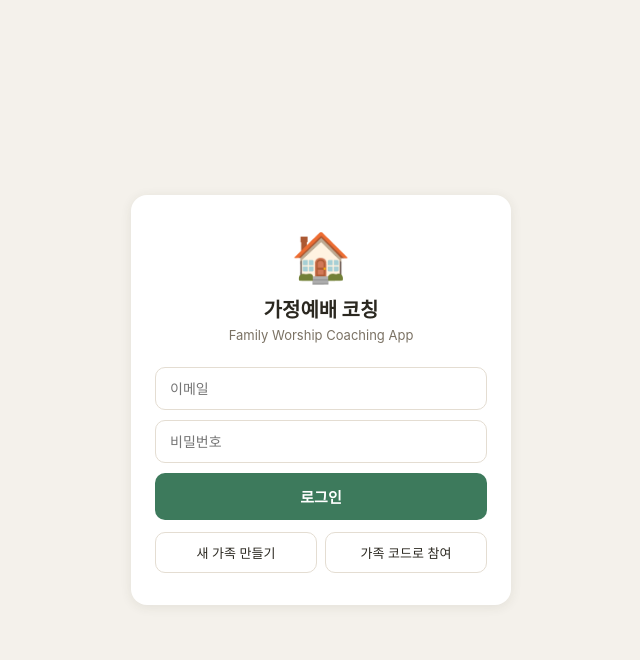
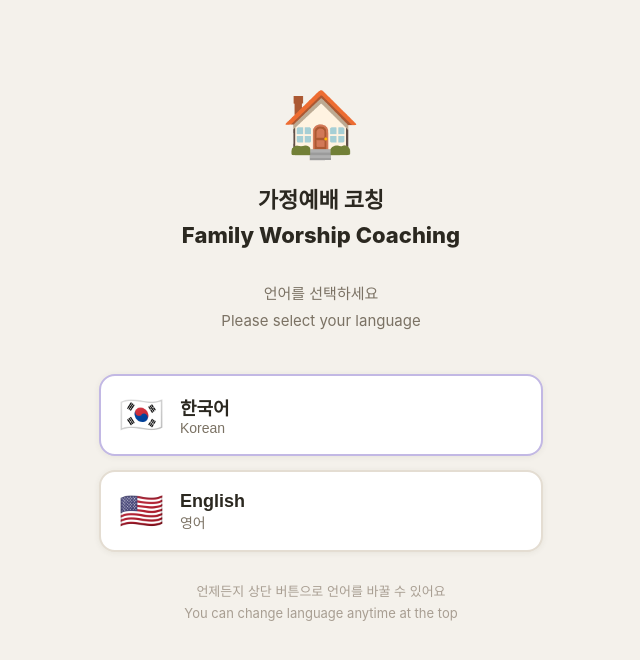
Before and after one commit to seed4you/family-worship-app, a React (Vite) app: page / in a window 1280 px wide. Shown: the top 660 px of the page, without its empty margins (319-959 px from the left). Built offline with nearby package versions, Linux system fonts and the light colour scheme; no server answers.

Commit message:
Update App.jsx

```diff
--- a/src/App.jsx
+++ b/src/App.jsx
@@ -1,11 +1,4 @@
 import React, { useState, useEffect } from "react";
-import { createClient } from '@supabase/supabase-js';
-
-// ── Supabase 연결 ──
-const supabase = createClient(
-  import.meta.env.VITE_SUPABASE_URL,
-  import.meta.env.VITE_SUPABASE_ANON_KEY
-);
 
 // ── 언어 문자열 객체 ──────────────────────────────────────────────
 const STRINGS = {
@@ -1146,72 +1139,6 @@ const HouseMap = ({selected, lang=''}) => (
 
 // ── 앱 ────────────────────────────────────────────────────────
 export default function App() {
-  // ── 인증 상태 ──
-  const [user, setUser] = useState(null);
-  const [authLoading, setAuthLoading] = useState(true);
-  const [authMode, setAuthMode] = useState('login'); // 'login' | 'signup' | 'join'
-  const [authEmail, setAuthEmail] = useState('');
-  const [authPassword, setAuthPassword] = useState('');
-  const [authName, setAuthName] = useState('');
-  const [authRole, setAuthRole] = useState('parent'); // 'parent' | 'child'
-  const [authAgeGroup, setAuthAgeGroup] = useState('child');
-  const [authFamilyCode, setAuthFamilyCode] = useState('');
-  const [authError, setAuthError] = useState('');
-  const [userRole, setUserRole] = useState(null);
-  const [userAgeGroup, setUserAgeGroup] = useState(null);
-
-  useEffect(() => {
-    supabase.auth.getSession().then(({ data: { session } }) => {
-      setUser(session?.user ?? null);
-      if(session?.user) loadMember(session.user.id);
-      else setAuthLoading(false);
-    });
-    const { data: { subscription } } = supabase.auth.onAuthStateChange((_event, session) => {
-      setUser(session?.user ?? null);
-      if(session?.user) loadMember(session.user.id);
-      else { setAuthLoading(false); }
-    });
-    return () => subscription.unsubscribe();
-  }, []);
-
-  const loadMember = async (userId) => {
-    const { data } = await supabase.from('members').select('*').eq('user_id', userId).single();
-    if(data) { setUserRole(data.role); setUserAgeGroup(data.age_group); }
-    setAuthLoading(false);
-  };
-
-  const generateFamilyCode = () => Math.random().toString(36).substring(2,7).toUpperCase();
-
-  const handleSignup = async () => {
-    setAuthError('');
-    const { data, error } = await supabase.auth.signUp({ email: authEmail, password: authPassword });
-    if(error) { setAuthError(error.message); return; }
-    // 가족 생성
-    const code = generateFamilyCode();
-    const { data: family } = await supabase.from('families').insert({ family_name: authName, family_code: code }).select().single();
-    await supabase.from('members').insert({ family_id: family.id, user_id: data.user.id, role: 'parent', age_group: 'adult', name: authName });
-    setUserRole('parent');
-  };
-
-  const handleLogin = async () => {
-    setAuthError('');
-    const { error } = await supabase.auth.signInWithPassword({ email: authEmail, password: authPassword });
-    if(error) setAuthError(error.message);
-  };
-
-  const handleJoin = async () => {
-    setAuthError('');
-    const { data: family } = await supabase.from('families').select('*').eq('family_code', authFamilyCode.toUpperCase()).single();
-    if(!family) { setAuthError('가족 코드를 찾을 수 없어요.'); return; }
-    const { data, error } = await supabase.auth.signUp({ email: authEmail, password: authPassword });
-    if(error) { setAuthError(error.message); return; }
-    await supabase.from('members').insert({ family_id: family.id, user_id: data.user.id, role: authRole, age_group: authAgeGroup, name: authName });
-    setUserRole(authRole);
-    setUserAgeGroup(authAgeGroup);
-  };
-
-  const handleLogout = async () => { await supabase.auth.signOut(); setUserRole(null); };
-
   const [screen, setScreen] = useState('welcome');
   const [lang, setLang] = useState(''); // '' = not selected yet, 'ko', 'en'
   const s_ = S(lang || 'ko'); // current language strings
@@ -1297,83 +1224,7 @@ export default function App() {
   if(screen==='welcome') {
 
     // 언어 선택 화면 — B안: 온보딩 전에 한 번 나옴
-    // ── 로딩 중 ──
-  if(authLoading) return (
-    <div style={{minHeight:'100vh', background:T.bg, display:'flex', alignItems:'center', justifyContent:'center'}}>
-      <p style={{fontSize:16, color:T.sub}}>🏠 불러오는 중...</p>
-    </div>
-  );
-
-  // ── 로그인/사인업 화면 ──
-  if(!user) {
-    const inputStyle = {width:'100%', padding:'12px 14px', borderRadius:T.rSm, border:`1.5px solid ${T.border}`, fontSize:14, fontFamily:'inherit', outline:'none', marginBottom:10, background:'white'};
-    return (
-      <div style={{minHeight:'100vh', background:T.bg, display:'flex', alignItems:'center', justifyContent:'center', padding:'20px'}}>
-        <div style={{width:'100%', maxWidth:380, background:T.card, borderRadius:T.r, padding:'32px 24px', boxShadow:T.shadow}}>
-          <div style={{textAlign:'center', marginBottom:24}}>
-            <div style={{fontSize:48, marginBottom:8}}>🏠</div>
-            <h1 style={{fontSize:20, fontWeight:800, color:T.text, marginBottom:4}}>가정예배 코칭</h1>
-            <p style={{fontSize:13, color:T.sub}}>Family Worship Coaching App</p>
-          </div>
-
-          {authError && <p style={{fontSize:13, color:'#E53E3E', background:'#FFF5F5', border:'1px solid #FEB2B2', borderRadius:T.rSm, padding:'8px 12px', marginBottom:12}}>{authError}</p>}
-
-          {authMode === 'login' && (
-            <>
-              <input placeholder="이메일" value={authEmail} onChange={e=>setAuthEmail(e.target.value)} style={inputStyle}/>
-              <input placeholder="비밀번호" type="password" value={authPassword} onChange={e=>setAuthPassword(e.target.value)} style={inputStyle}/>
-              <button onClick={handleLogin} style={{width:'100%', padding:'13px', background:T.green, border:'none', borderRadius:T.rSm, color:'white', fontSize:15, fontWeight:700, cursor:'pointer', marginBottom:12}}>로그인</button>
-              <div style={{display:'flex', gap:8}}>
-                <button onClick={()=>setAuthMode('signup')} style={{flex:1, padding:'10px', background:'none', border:`1.5px solid ${T.border}`, borderRadius:T.rSm, fontSize:13, cursor:'pointer', color:T.text}}>새 가족 만들기</button>
-                <button onClick={()=>setAuthMode('join')} style={{flex:1, padding:'10px', background:'none', border:`1.5px solid ${T.border}`, borderRadius:T.rSm, fontSize:13, cursor:'pointer', color:T.text}}>가족 코드로 참여</button>
-              </div>
-            </>
-          )}
-
-          {authMode === 'signup' && (
-            <>
-              <p style={{fontSize:14, fontWeight:700, color:T.purple, marginBottom:12}}>👨‍👩‍👧 새 가족 계정 만들기 (부모)</p>
-              <input placeholder="이름 (예: 홍길동 / John Smith)" value={authName} onChange={e=>setAuthName(e.target.value)} style={inputStyle}/>
-              <input placeholder="이메일" value={authEmail} onChange={e=>setAuthEmail(e.target.value)} style={inputStyle}/>
-              <input placeholder="비밀번호" type="password" value={authPassword} onChange={e=>setAuthPassword(e.target.value)} style={inputStyle}/>
-              <button onClick={handleSignup} style={{width:'100%', padding:'13px', background:T.purple, border:'none', borderRadius:T.rSm, color:'white', fontSize:15, fontWeight:700, cursor:'pointer', marginBottom:12}}>가족 만들기</button>
-              <button onClick={()=>setAuthMode('login')} style={{width:'100%', padding:'10px', background:'none', border:'none', fontSize:13, cursor:'pointer', color:T.hint}}>← 로그인으로 돌아가기</button>
-            </>
-          )}
-
-          {authMode === 'join' && (
-            <>
-              <p style={{fontSize:14, fontWeight:700, color:T.green, marginBottom:12}}>🧒 가족 코드로 참여하기</p>
-              <input placeholder="가족 코드 (예: KIM7A)" value={authFamilyCode} onChange={e=>setAuthFamilyCode(e.target.value)} style={{...inputStyle, textTransform:'uppercase', fontWeight:700, letterSpacing:'0.1em'}}/>
-              <input placeholder="이름" value={authName} onChange={e=>setAuthName(e.target.value)} style={inputStyle}/>
-              <input placeholder="이메일" value={authEmail} onChange={e=>setAuthEmail(e.target.value)} style={inputStyle}/>
-              <input placeholder="비밀번호" type="password" value={authPassword} onChange={e=>setAuthPassword(e.target.value)} style={inputStyle}/>
-              <p style={{fontSize:13, fontWeight:700, color:T.text, marginBottom:8}}>역할 선택:</p>
-              <div style={{display:'flex', gap:8, marginBottom:10}}>
-                {[{id:'parent',label:'👨‍👩‍👧 부모'},{id:'child',label:'🧒 자녀'}].map(r=>(
-                  <button key={r.id} onClick={()=>setAuthRole(r.id)} style={{flex:1, padding:'10px', background: authRole===r.id ? T.purpleBg : 'white', border:`1.5px solid ${authRole===r.id ? T.purple : T.border}`, borderRadius:T.rSm, fontSize:13, fontWeight:700, cursor:'pointer', color: authRole===r.id ? T.purple : T.text}}>{r.label}</button>
-                ))}
-              </div>
-              {authRole==='child' && (
-                <>
-                  <p style={{fontSize:13, fontWeight:700, color:T.text, marginBottom:8}}>연령대:</p>
-                  <div style={{display:'flex', flexWrap:'wrap', gap:6, marginBottom:10}}>
-                    {AGE_GROUPS.map(ag=>(
-                      <button key={ag.id} onClick={()=>setAuthAgeGroup(ag.id)} style={{padding:'6px 12px', background: authAgeGroup===ag.id ? T.purpleBg : 'white', border:`1.5px solid ${authAgeGroup===ag.id ? T.purple : T.border}`, borderRadius:T.rFull, fontSize:12, fontWeight:700, cursor:'pointer', color: authAgeGroup===ag.id ? T.purple : T.text}}>{ag.icon} {ag.label.split(' ')[0]}</button>
-                    ))}
-                  </div>
-                </>
-              )}
-              <button onClick={handleJoin} style={{width:'100%', padding:'13px', background:T.green, border:'none', borderRadius:T.rSm, color:'white', fontSize:15, fontWeight:700, cursor:'pointer', marginBottom:12}}>참여하기</button>
-              <button onClick={()=>setAuthMode('login')} style={{width:'100%', padding:'10px', background:'none', border:'none', fontSize:13, cursor:'pointer', color:T.hint}}>← 로그인으로 돌아가기</button>
-            </>
-          )}
-        </div>
-      </div>
-    );
-  }
-
-  if(!lang) return wrap(
+    if(!lang) return wrap(
       <div style={{textAlign:'center', paddingTop:60}}>
         <div style={{fontSize:64, marginBottom:20}}>🏠</div>
         <p style={{fontSize:22, fontWeight:800, color:T.text, marginBottom:8}}>{s_.splashTag}</p>
```
